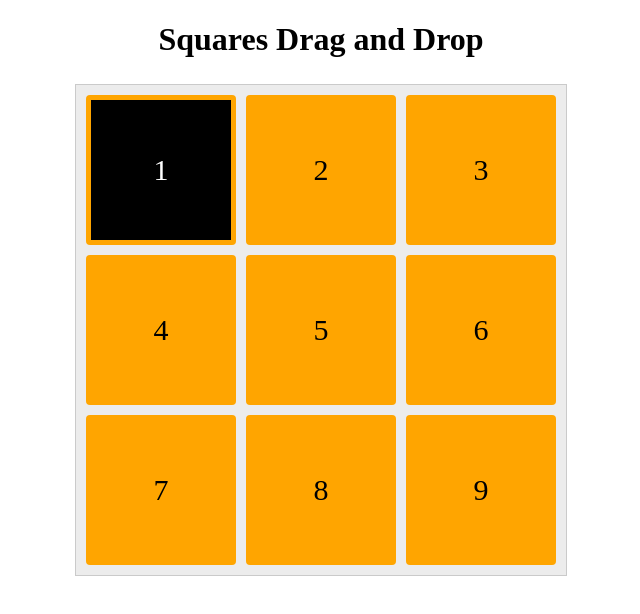
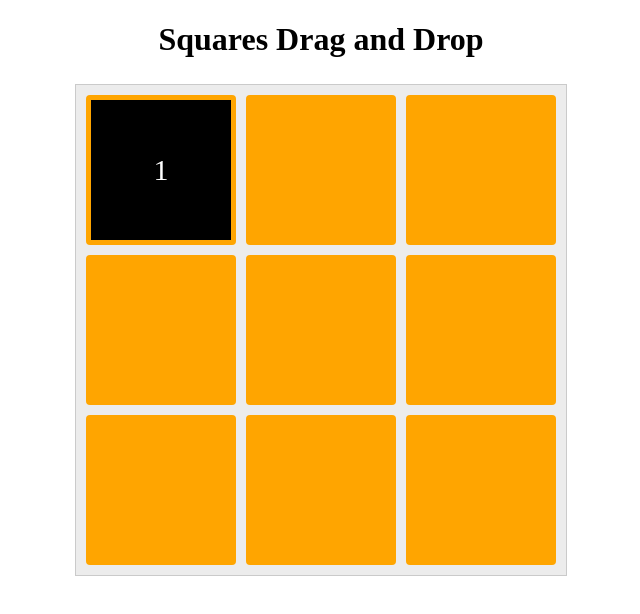
Before and after one commit to Hamza-Dahmoun/Drag-and-Drop-Squares, a plain HTML site: page index.html in a window 1280 px wide. Shown: the whole page, without its empty margins (319-959 px from the left). Drawn offline with Linux system fonts and the light colour scheme.

Commit message:
fixing allowDrop() and drop()

```diff
--- a/app.js
+++ b/app.js
@@ -28,8 +28,6 @@ function allowDrop(event) {
     event.preventDefault();
     //making the drag and drop event doing the action of moving an element not copying it
     event.dataTransfer.dropEffect = "move";
-    //making the square green so that the user understands it is droppable zone
-    event.target.style.backgroundColor = "#8beea8";
 }
 
 
@@ -40,11 +38,10 @@ for (let i = 0; i < squaresDroppable.length; i++) {
 
 function drop(ev) {
     ev.preventDefault();
-    //just removeing the text that existed here before, but first we have to store it somewhere
-    oldText = ev.target.innerText;
-    ev.target.innerHTML = "";
+
     //getting the data we've stored when we started drag operation (the data is the id of the player element)
     var data = ev.dataTransfer.getData("text");
+    //now move the draggable element to the new parent (new droppable element)
     ev.target.appendChild(document.getElementById(data));
 }
 
--- a/index.html
+++ b/index.html
@@ -10,14 +10,14 @@
     <h1>Squares Drag and Drop</h1>
     <div class="container">
         <div class="square orange"><div id="player" class="black smaller-square">1</div></div>
-        <div class="square orange">2</div>
-        <div class="square orange">3</div>
-        <div class="square orange">4</div>
-        <div class="square orange">5</div>
-        <div class="square orange">6</div>
-        <div class="square orange">7</div>
-        <div class="square orange">8</div>
-        <div class="square orange">9</div>
+        <div class="square orange"></div>
+        <div class="square orange"></div>
+        <div class="square orange"></div>
+        <div class="square orange"></div>
+        <div class="square orange"></div>
+        <div class="square orange"></div>
+        <div class="square orange"></div>
+        <div class="square orange"></div>
     </div>
     <script src="app.js"></script>
 </body>
```
